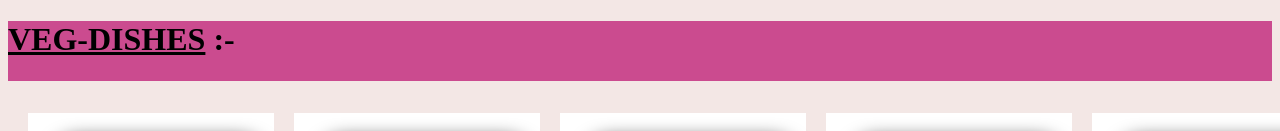
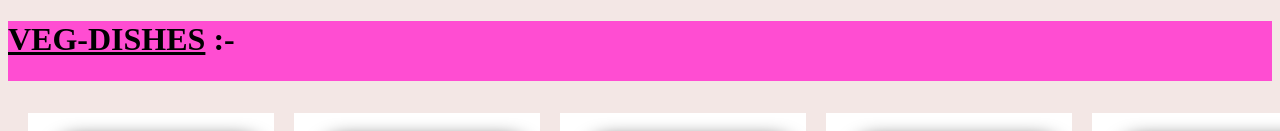
Before and after one commit to sargambarate/project-repo, a plain HTML site: page pages/veg.html in a window 1280 px wide. Shown: the top 131 px of the page. Drawn offline with Linux system fonts and the light colour scheme.

Commit message:
theme color

```diff
--- a/css/veg.css
+++ b/css/veg.css
@@ -23,7 +23,7 @@ p{
     padding: 1px;
 }
 .V{
-    background-color: rgb(203, 75, 143);
+    background-color: #ff4dd2;
     height: 60px;
 }
 .product-img{
```
